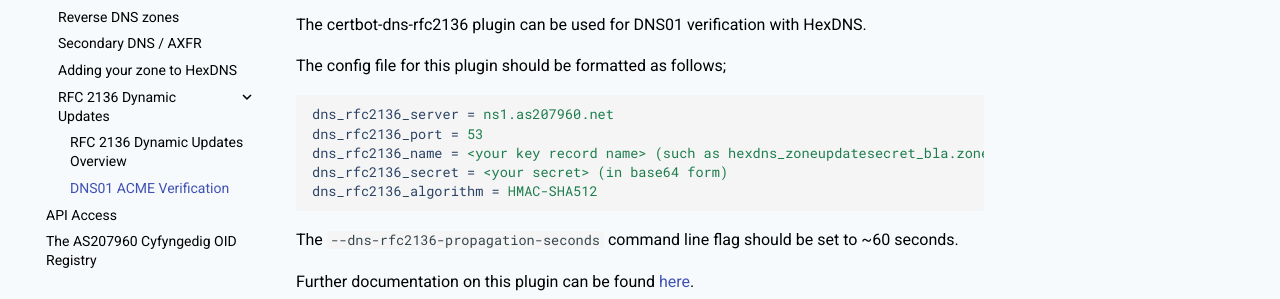
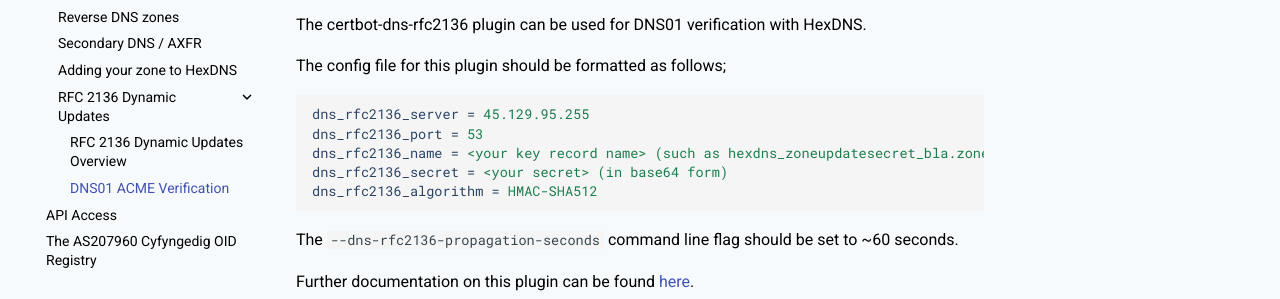
Before and after one commit to AS207960/docs, an MkDocs documentation site: the page built from docs/hexdns/rfc2136/dns01.md, in a window 1280 px wide. Shown: the part 310-609 px from the top of the page. Built offline with MkDocs 1.6.1 and Material for MkDocs 9.7.7, drawn with Linux system fonts in a browser that asks for light colours.

Commit message:
fix RFC2136 config file

````diff
--- a/docs/hexdns/rfc2136/dns01.md
+++ b/docs/hexdns/rfc2136/dns01.md
@@ -10,7 +10,7 @@
 The config file for this plugin should be formatted as follows;
 
 ```ini
-dns_rfc2136_server = ns1.as207960.net
+dns_rfc2136_server = 45.129.95.255
 dns_rfc2136_port = 53
 dns_rfc2136_name = <your key record name> (such as hexdns_zoneupdatesecret_bla.zone.example.)
 dns_rfc2136_secret = <your secret> (in base64 form)
--- /dev/null
+++ b/requirements.txt
@@ -0,0 +1,5 @@
+mkdocs
+mkdocs-material
+mkdocs-minify-plugin
+mkdocs-git-revision-date-localized-plugin
+mkdocs-awesome-pages-plugin
````
